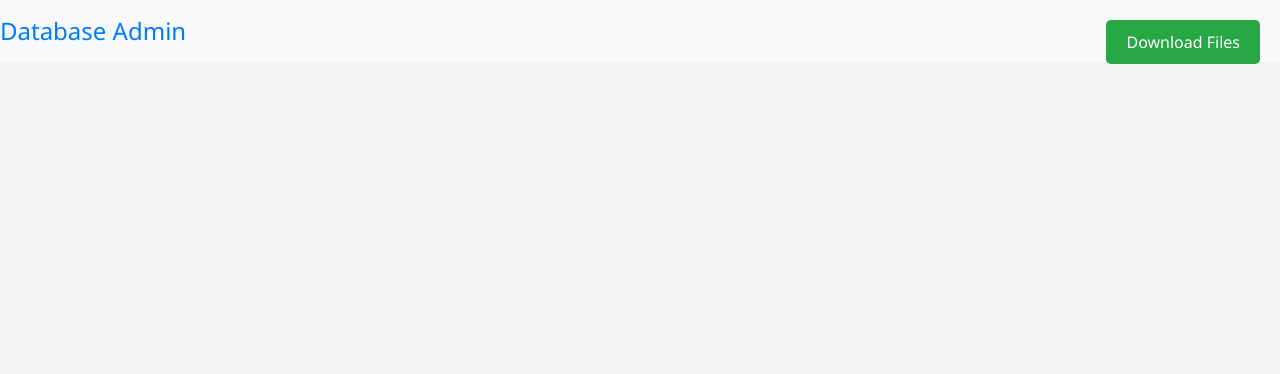
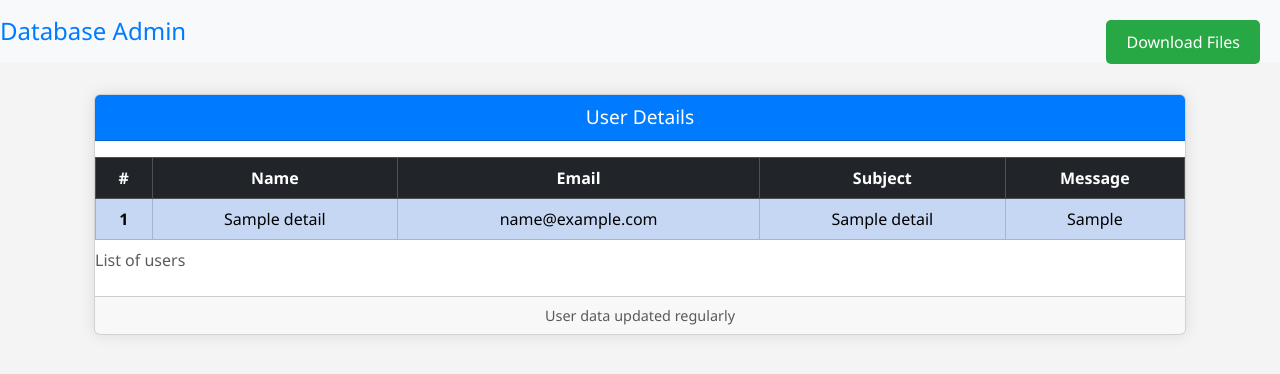
Before and after one commit to Mannu258/Portfolio-With-Flask, a Flask app: template templates/Database.html in a window 1280 px wide. Shown: the top 374 px of the page. Run offline with Flask 3, Linux system fonts and the light colour scheme; the template is opened without the code that fills it: values that come from a table or form of the project are taken from there, others are empty; tables that the repository leaves empty hold one stand-in row (values such as "Sample post"); some libraries are stand-ins or nearby versions.

Commit message:
fixed bugs

```diff
--- a/templates/Database.html
+++ b/templates/Database.html
@@ -1,7 +1,7 @@
 <!doctype html>
 <html lang="en">
 <head>
-    <title>Database</title>
+    <title>Admin Center</title>
     <!-- Required meta tags -->
     <meta charset="utf-8" />
     <meta name="viewport" content="width=device-width, initial-scale=1, shrink-to-fit=no" />
@@ -64,7 +64,45 @@
 
     <main>
         <div class="container text-center">
-            <!-- Your card and table -->
+          <main>
+            <div class="container text-center">
+                <div class="card">
+                    <div class="card-header">
+                      User Details
+                    </div>
+                    <div class="table-responsive">
+                      <table class="table table-striped table-hover table-bordered align-middle">
+                        <caption>List of users</caption>
+                        <thead class="table-dark">
+                          <tr>
+                            <th scope="col">#</th>
+                            <th scope="col">Name</th>
+                            <th scope="col">Email</th>
+                            <th scope="col">Subject</th>
+                            <th scope="col">Message</th>
+                          </tr>
+                        </thead>
+                        <tbody>
+                          {% for details in details %}
+                          <tr class="table-primary">
+                            <th scope="row">{{ loop.index }}</th>
+                            <td>{{ details.name }}</td>
+                            <td>{{ details.email }}</td>
+                            <td>{{ details.subject }}</td>
+                            <td>{{ details.msg }}</td>
+                          </tr>
+                          {% endfor %}
+                        </tbody>
+                      </table>
+                    </div>
+                    <div class="card-footer text-muted">
+                      User data updated regularly
+                    </div>
+                  </div>
+
+
+            </div>
+        </main>
         </div>
     </main>
 
```
